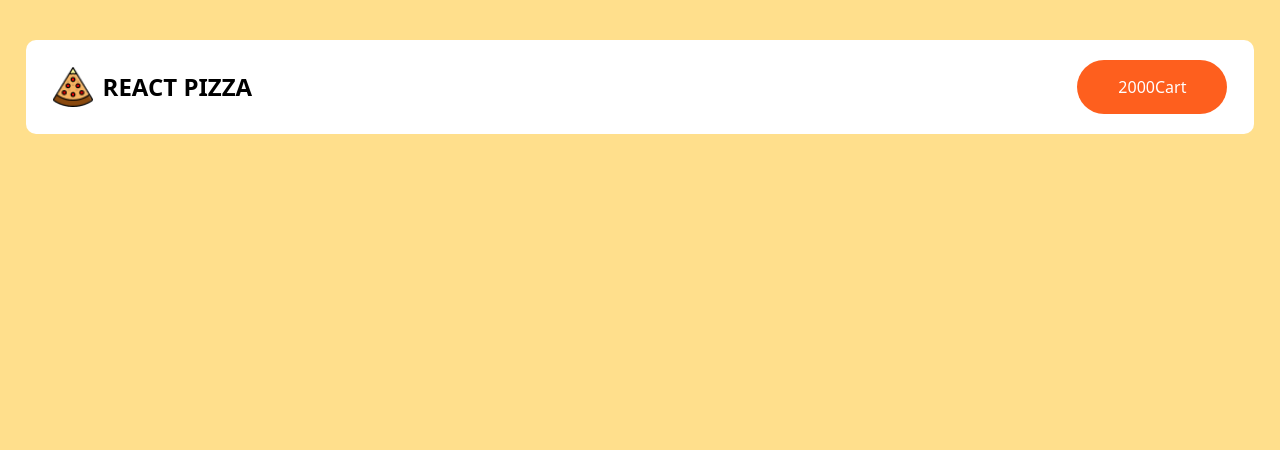
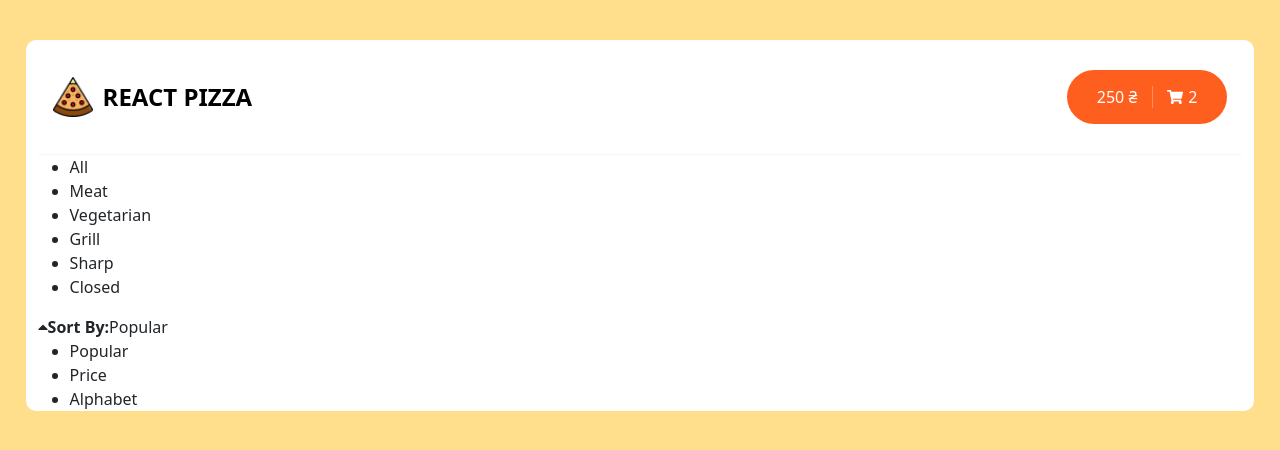
Before and after one commit to gavryk/pizza-app, a React (Create React App) app: page / in a window 1280 px wide. Shown: the top 450 px of the page. Built offline with nearby package versions, Linux system fonts and the light colour scheme.

Commit message:
add home page

```diff
--- a/package.json
+++ b/package.json
@@ -3,6 +3,10 @@
   "version": "0.1.0",
   "private": true,
   "dependencies": {
+    "@fortawesome/fontawesome-svg-core": "^1.2.36",
+    "@fortawesome/free-regular-svg-icons": "^5.15.4",
+    "@fortawesome/free-solid-svg-icons": "^5.15.4",
+    "@fortawesome/react-fontawesome": "^0.1.16",
     "@testing-library/jest-dom": "^5.14.1",
     "@testing-library/react": "^11.2.7",
     "@testing-library/user-event": "^12.8.3",
--- a/src/App.js
+++ b/src/App.js
@@ -1,5 +1,8 @@
 import './App.scss'
 import Header from "./components/Header/Header";
+import React from "react";
+import Home from "./Pages/Home/Home";
+import {Route, Switch} from "react-router-dom";
 
 const App = () => {
     return (
@@ -7,6 +10,13 @@ const App = () => {
            <div className="container-fluid">
                <Header />
 
+               <div className="content">
+                    <Switch>
+                        <Route exact path='/'>
+                            <Home />
+                        </Route>
+                    </Switch>
+               </div>
            </div>
         </div>
     );
--- /dev/null
+++ b/src/Pages/Home/Home.jsx
@@ -0,0 +1,36 @@
+import {FontAwesomeIcon} from "@fortawesome/react-fontawesome";
+import {faCaretUp} from "@fortawesome/free-solid-svg-icons";
+import React from "react";
+
+const Home = () => {
+    return (
+        <div className="content__top">
+            <div className="categories">
+                <ul>
+                    <li className="active">All</li>
+                    <li>Meat</li>
+                    <li>Vegetarian</li>
+                    <li>Grill</li>
+                    <li>Sharp</li>
+                    <li>Closed</li>
+                </ul>
+            </div>
+            <div className="sort">
+                <div className="sort__label">
+                    <FontAwesomeIcon icon={faCaretUp} />
+                    <b>Sort By:</b>
+                    <span>Popular</span>
+                </div>
+                <div className="sort__popup">
+                    <ul>
+                        <li className="active">Popular</li>
+                        <li>Price</li>
+                        <li>Alphabet</li>
+                    </ul>
+                </div>
+            </div>
+        </div>
+    )
+}
+
+export default Home;
--- a/src/components/Header/Header.jsx
+++ b/src/components/Header/Header.jsx
@@ -2,8 +2,13 @@ import React from "react";
 import style from './Header.module.scss';
 import logo from '../../assets/img/pizza-logo.png';
 import {NavLink} from "react-router-dom";
+import {FontAwesomeIcon} from "@fortawesome/react-fontawesome";
+import {faShoppingCart} from "@fortawesome/free-solid-svg-icons";
 
 const Header = () => {
+    let totalCount = 2;
+    let totalSum = 250;
+
     return (
         <div className={style.header}>
             <div className={`${style.headerWrapper} d-flex justify-content-between align-items-center`}>
@@ -13,10 +18,10 @@ const Header = () => {
                 </NavLink>
 
                 <div className={`${style.headerButton} col-2 d-flex justify-content-end`}>
-                    <button type='button' className='btn'>
-                        <span>2000</span>
-                        <span>Cart</span>
-                    </button>
+                    <NavLink to='/cart' type='button' className={ style.btn }>
+                        <span className={ style.sum }>{ totalSum } &#8372;</span>
+                        <span className={ style.cart }><FontAwesomeIcon icon={faShoppingCart} />{ totalCount }</span>
+                    </NavLink>
                 </div>
             </div>
         </div>
--- a/src/components/Header/Header.module.scss
+++ b/src/components/Header/Header.module.scss
@@ -1,6 +1,7 @@
 .header {
   .headerWrapper {
-    padding: 20px 15px;
+    padding: 30px 15px;
+    border-bottom: 1px solid #F7F7F7;
     .logo {
       display: flex;
       align-items: center;
@@ -22,15 +23,36 @@
       }
     }
     .headerButton {
-      button {
+      .btn {
         background: #FE5F1E;
         border-radius: 30px;
         border: none;
         outline: none;
         padding: 15px;
         min-width: 150px;
+        text-decoration: none;
         span {
           color: #fff;
+          padding: 0 15px;
+          &.sum {
+
+          }
+          &.cart {
+            position: relative;
+            svg {
+              margin-right: 5px;
+              width: 1em;
+            }
+            &:before {
+              content: '';
+              position: absolute;
+              left: 0;
+              top: 0;
+              width: 1px;
+              height: 100%;
+              background: rgba(255, 255, 255, .3);
+            }
+          }
         }
       }
     }
```
Also changed, not shown: 1 other file (tests, documents, lock files or other folders).
